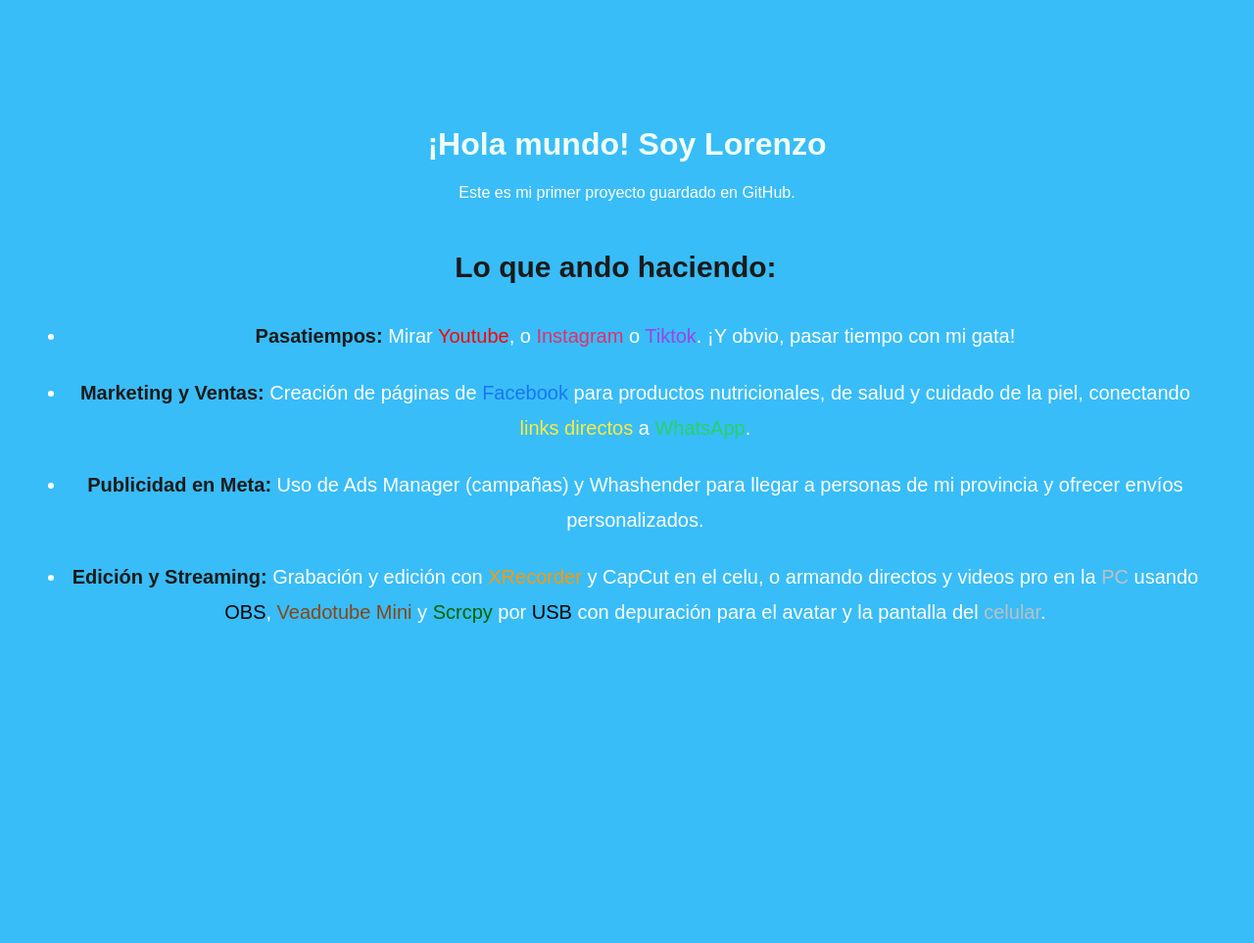
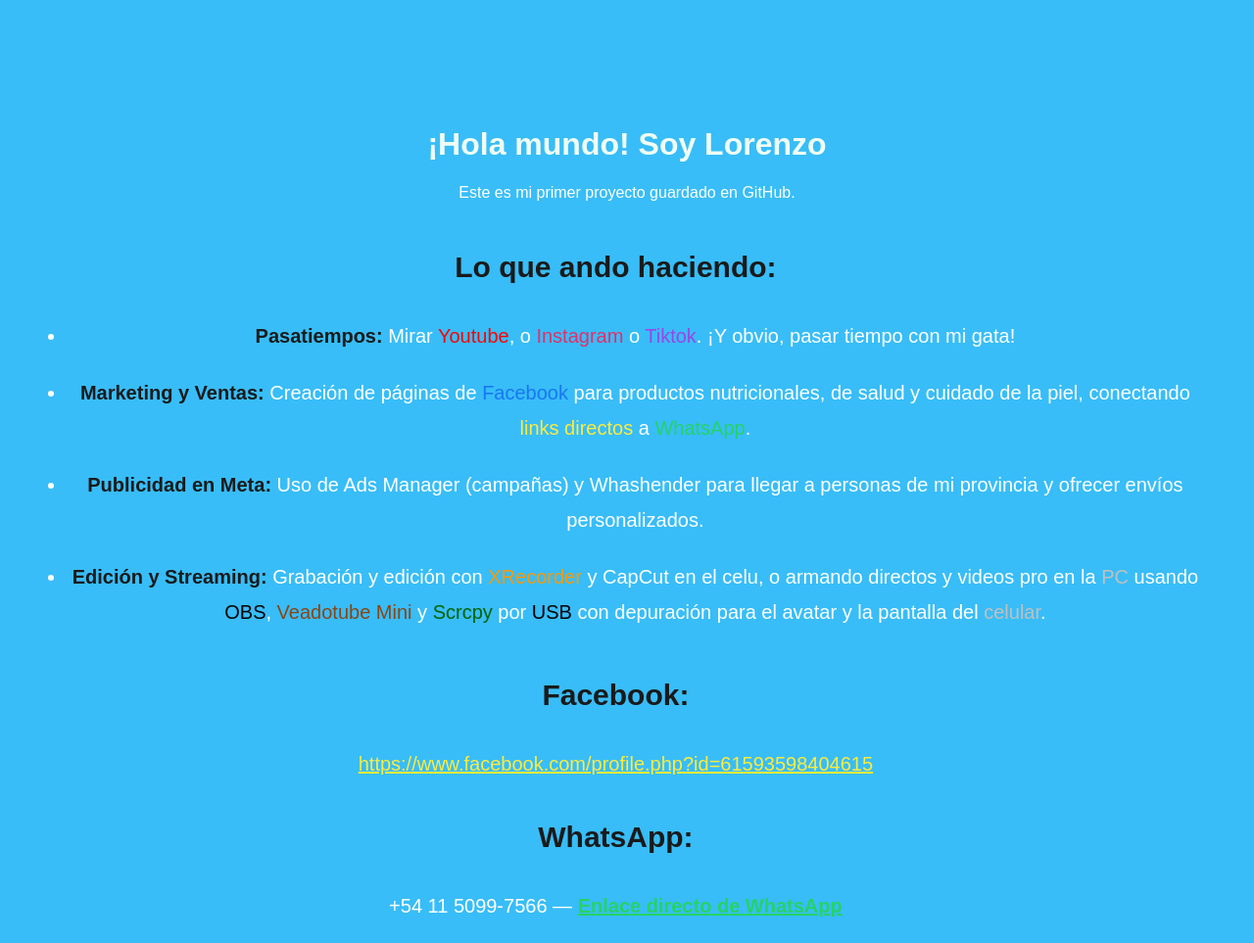
Before and after one commit to arcelorenzo/html-css-pracctica, a plain HTML site: page index.html in a window 1280 px wide. Shown: the whole page at 98% size. Before the commit the page ends 800 px from the top, so only its background shows below. Drawn offline with Linux system fonts and the light colour scheme.

Commit message:
Update index.html

```diff
--- a/index.html
+++ b/index.html
@@ -24,6 +24,21 @@
         <strong style="color: #1a1a1a;">Edición y Streaming:</strong> Grabación y edición con <span style="color: #ff9800;">XRecorder</span> y CapCut en el celu, o armando directos y videos pro en la <span style="color: #c0c0c0;">PC</span> usando <span style="color: #000000;">OBS</span>, <span style="color: #8b4513;">Veadotube Mini</span> y <span style="color: #006400;">Scrcpy</span> por <span style="color: #000000;">USB</span> con depuración para el avatar y la pantalla del <span style="color: #c0c0c0;">celular</span>.
       </li>
     </ul>
+
+    <div style="margin-top: 40px;">
+      <h2 style="font-size: 30px; color: #1a1a1a;">Facebook:</h2>
+      <p>
+        <a href="https://www.facebook.com/profile.php?id=61593598404615" target="_blank" style="color: #ffeb3b; text-decoration: underline;">https://www.facebook.com/profile.php?id=61593598404615</a>
+      </p>
+    </div>
+
+    <div style="margin-top: 30px;">
+      <h2 style="font-size: 30px; color: #1a1a1a;">WhatsApp:</h2>
+      <p>
+        +54 11 5099-7566 —
+        <a href="https://wa.link/2a4b6m" target="_blank" style="color: #25d366; text-decoration: underline; font-weight: bold;">Enlace directo de WhatsApp</a>
+      </p>
+    </div>
   </div>
 </body>
 </html>
```
